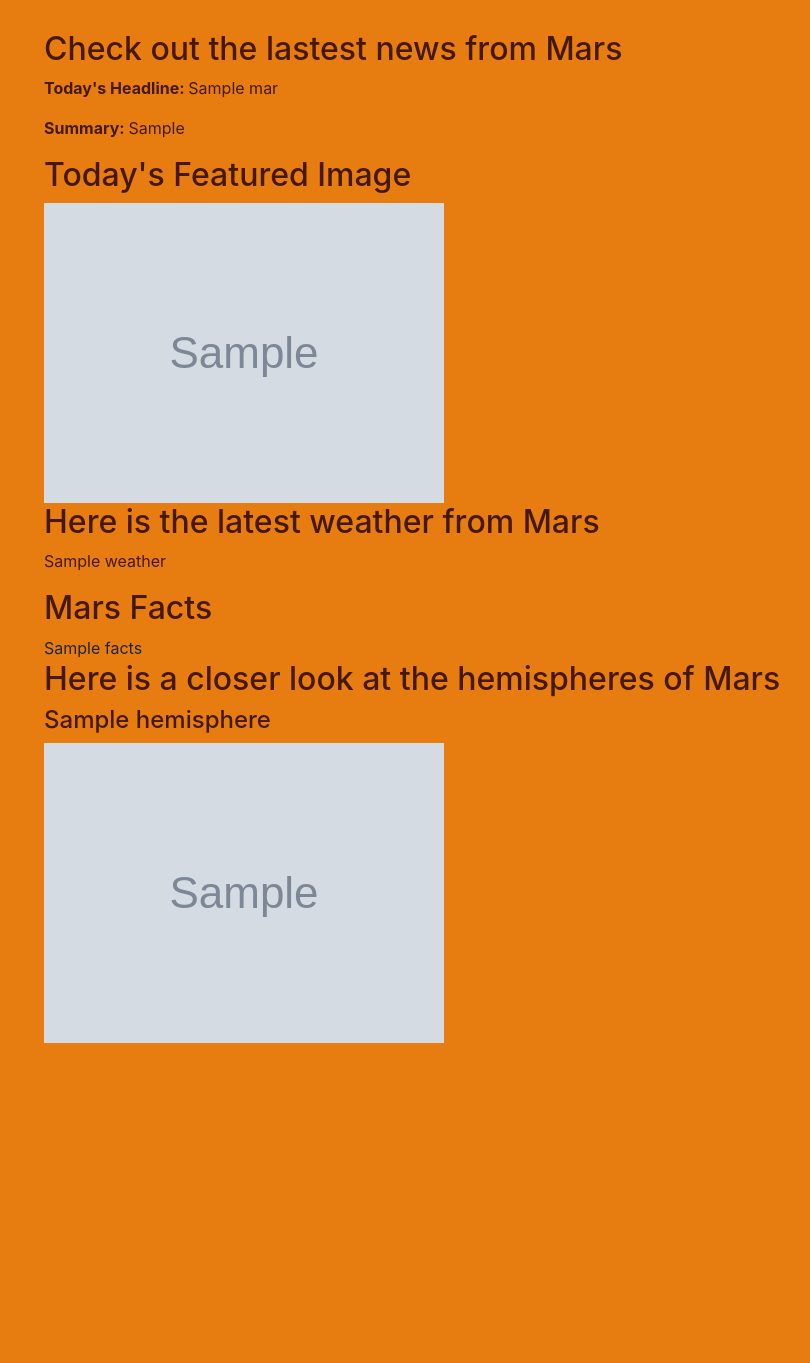
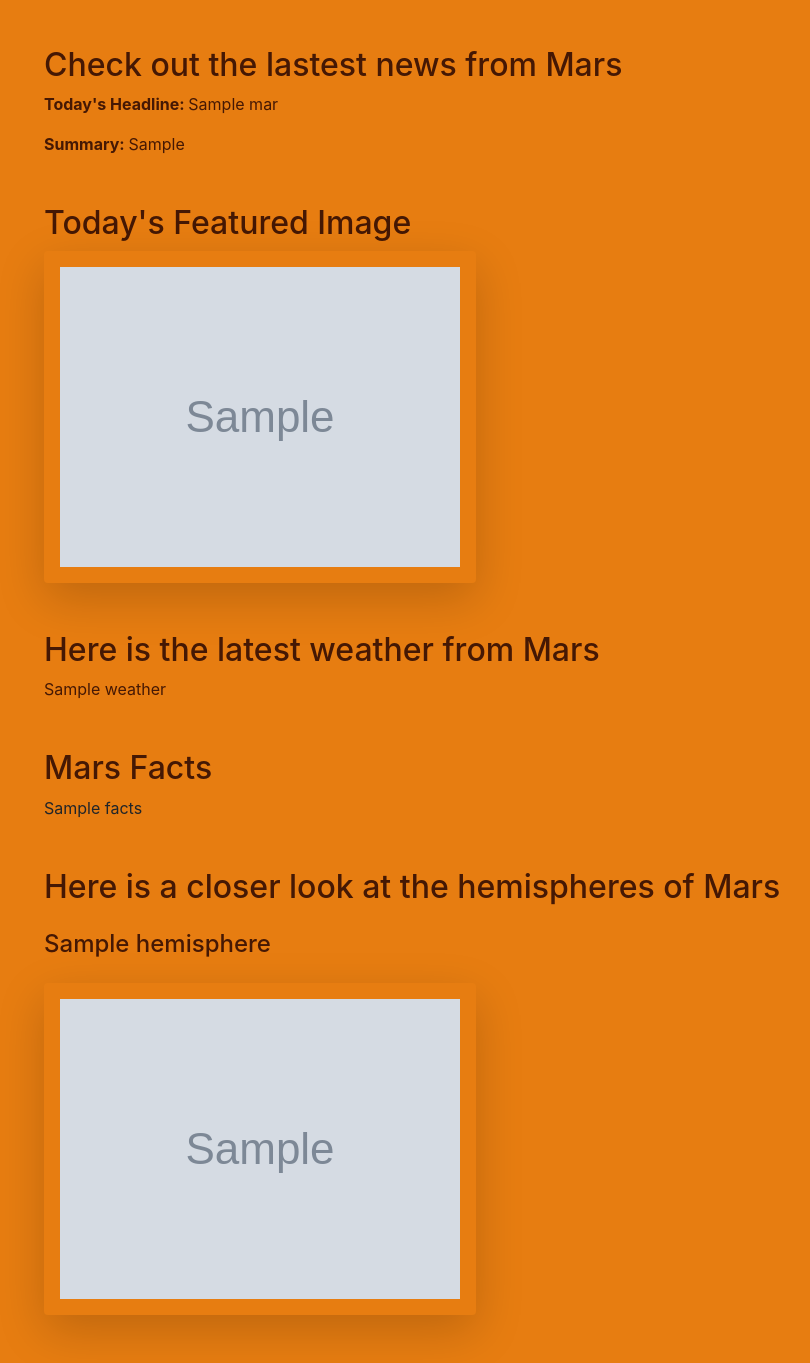
Before and after one commit to JeremyBrent/Web_scraper, a Flask app: page / in a window 1280 px wide. Shown: the part 338-1701 px from the top of the page, without its empty margins (56-866 px from the left). Before the commit the page ends 1381 px from the top, so only its background shows below. Run offline with Flask 2, Linux system fonts and the light colour scheme; grey boxes marked "Sample" are stand-in pictures; a database or web service that is not in the repository returns one stand-in record (values such as "Sample title"); some libraries are stand-ins or nearby versions.

Commit message:
edited bootstrap formatting

```diff
--- a/templates/index.html
+++ b/templates/index.html
@@ -9,8 +9,8 @@
   <link rel="stylesheet" href="https://stackpath.bootstrapcdn.com/bootstrap/4.3.1/css/bootstrap.min.css" integrity="sha384-ggOyR0iXCbMQv3Xipma34MD+dH/1fQ784/j6cY/iJTQUOhcWr7x9JvoRxT2MZw1T" crossorigin="anonymous">
 </head>
 
-<body style="background-color: #e77d11;">
-  <div class="container-fluid mt-5">
+<body class='my-5'style="background-color: #e77d11;">
+  <div class="container-fluid rounded ">
     <div class="jumbotron text-center"
       style="background-image: url('https://miro.medium.com/max/4000/1*-Q7N2bQ6cCMly7bCRuGlNA.jpeg');background-repeat:no-repeat;background-size: 100vw;">
       <h1 style="color: #451804;">Visit Mars</h1>
@@ -21,7 +21,7 @@
 
   <!-- News Section -->
   <div class="container">
-    <div class="col col-12">
+    <div class="col col-12 my-5">
 
       <h2 style="color: #451804;"> Check out the lastest news from Mars</h2>
       <p style="color: #451804;"> <strong> Today's Headline: </strong>{{ mars.news_title }}</p>
@@ -34,17 +34,17 @@
 
 
       <!-- Featured Img -->
-      <div class="col col-lg-6 col-6">
+      <div class="col col-lg-6 col-6  mb-5">
         <h2 style="color: #451804;">Today's Featured Image</h2>
-        <img src="{{ mars.Mars_image }}" class="img-fluid">
+        <img src="{{ mars.Mars_image }}" class="img-fluid rounded shadow-lg p-3">
       </div>
       <!--Latest Tweet-->
-      <div class="col col-lg-12 col-12">
+      <div class="col col-lg-12 col-12 mb-5">
         <h2 style="color: #451804;">Here is the latest weather from Mars</h2>
         <p style="color: #451804;"> {{ mars.weather}}</p>
       </div>
       <!-- Wiki table -->
-      <div class="col col-lg-6 col-6">
+      <div class="col col-lg-6 col-6  mb-5">
         <h2 style="color: #451804;">Mars Facts</h2>
         <table>{{ mars.facts|safe }}</table>
       </div>
@@ -59,10 +59,10 @@
 
       <div class="row">
         {% for hemisphere in mars.hemispheres %}
-        <div class="col col-lg-5 col-6 ">
+        <div class="col col-lg-5 col-6 mt-3">
 
           <h4 style="color: #451804;"> {{ hemisphere.title }}</h4>
-          <img src="{{ hemisphere.img_url }}" class="img-fluid">
+          <img src="{{ hemisphere.img_url }}" class="img-fluid rounded shadow-lg p-3 mt-3">
 
         </div>
         {% endfor %}
```
